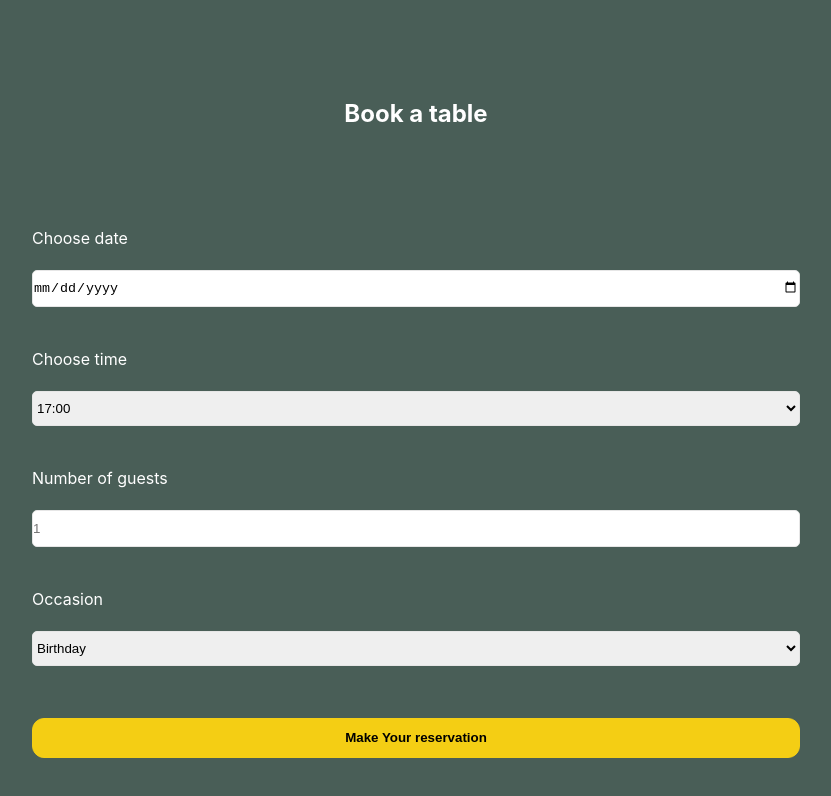
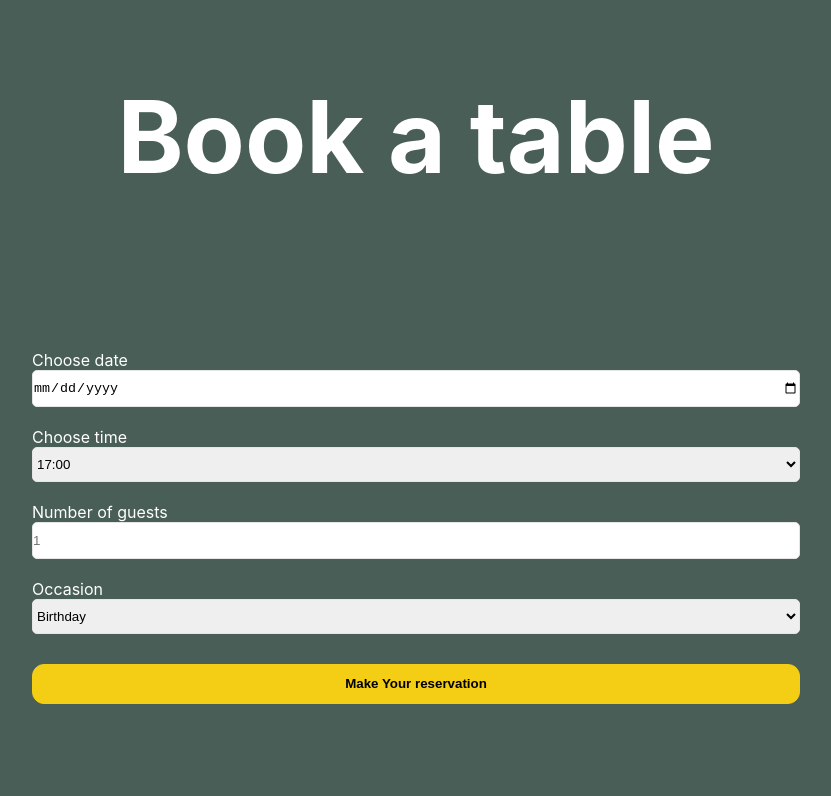
Before and after one commit to Antonia000/little-lemon-restaurant, a React (Create React App) app: page /reservations in a window 1280 px wide. Shown: the top 796 px of the page, without its empty margins (224-1055 px from the left). Built offline with nearby package versions, Linux system fonts and the light colour scheme; the HTML template or start-up script is replaced by a standard one; a web font is replaced by a local one.

Commit message:
small updates

```diff
--- a/src/App.css
+++ b/src/App.css
@@ -213,15 +213,15 @@ p {
   display: flex;
   justify-content: center;
   flex-wrap: wrap;
+  align-items: center;
   width: 100%;
   height: 100vh;
   color: #fff;
 }
-.booking-page h2 {
+.booking-page h1 {
   width: 100%;
-  display: flex;
-  justify-content: center;
-  align-items: center;
+  font-size: 100px;
+  text-align: center;
   margin: 0;
 }
 
--- a/src/Booking/BookingForm.js
+++ b/src/Booking/BookingForm.js
@@ -16,7 +16,7 @@ function BookingForm() {
 
   return (
     <div className="booking-page">
-      <h2>Book a table</h2>
+      <h1>Book a table</h1>
       <form className="reservation-form" onChange={formValueChanged}>
         <label htmlFor="res-date">Choose date</label>
         <input
```
